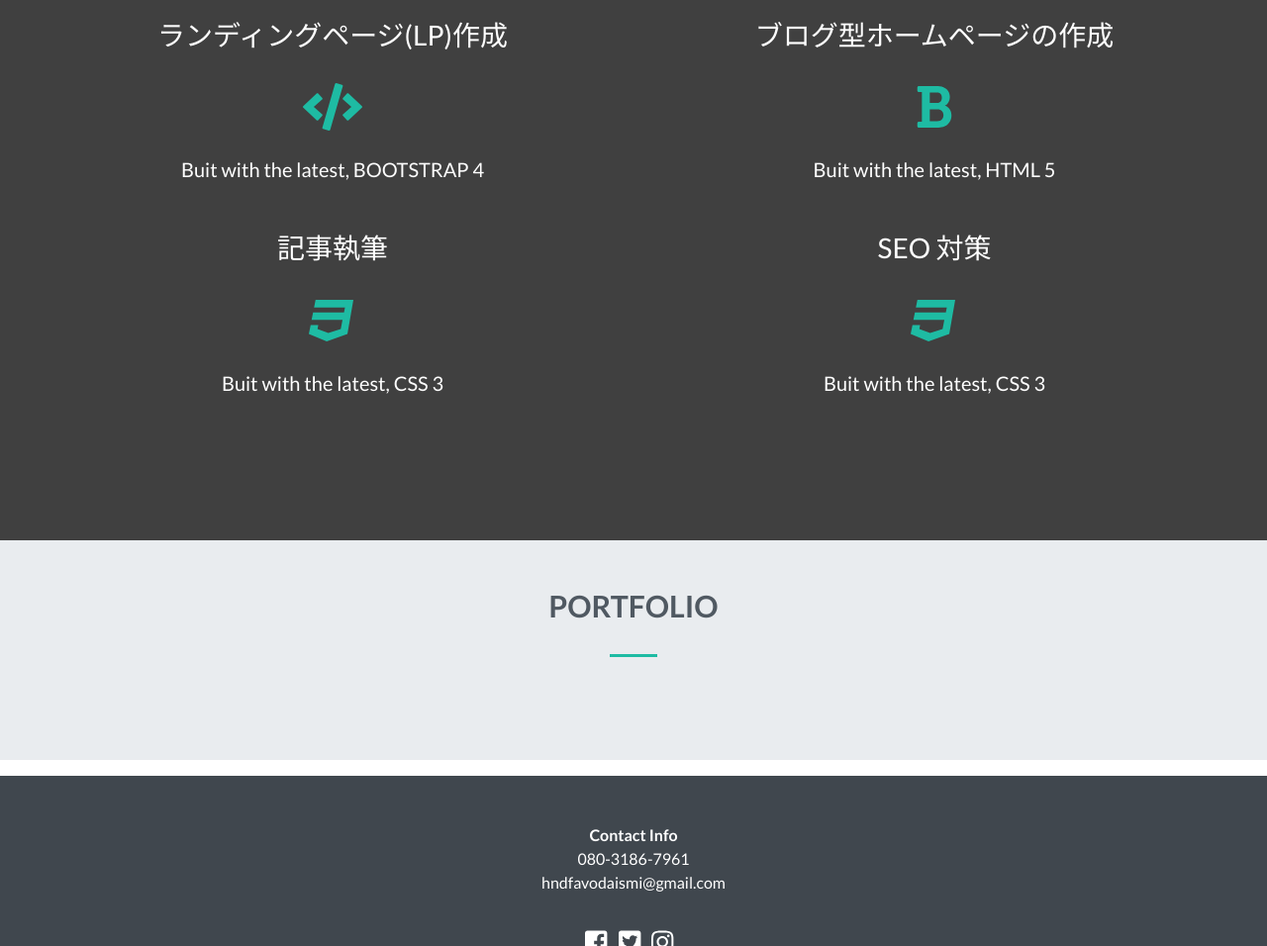
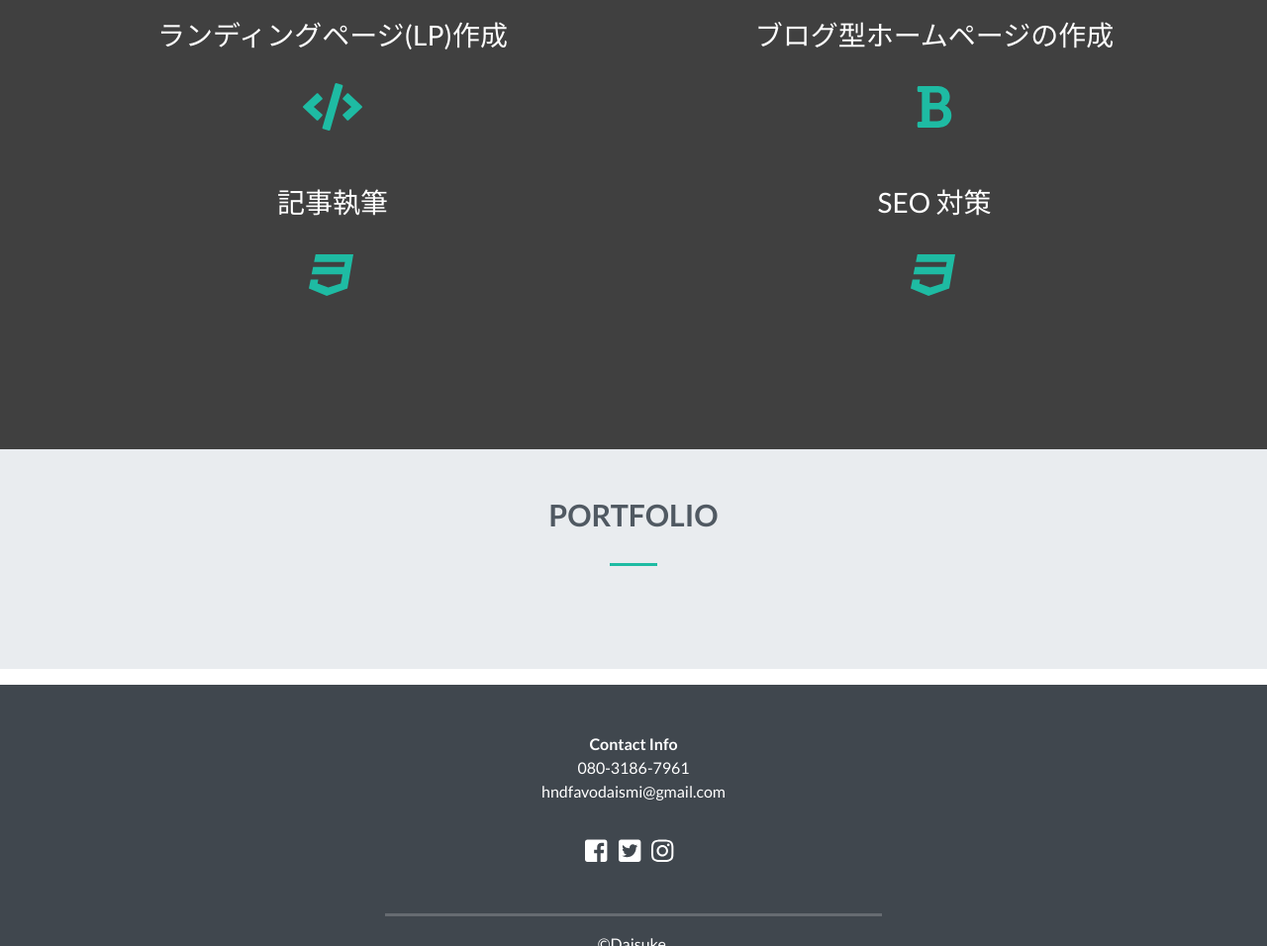
Before and after one commit to Bigeight-8/Portfolio, a plain HTML site: page index.html in a window 1280 px wide. Shown: the part 1803-2759 px from the top of the page at 99% size. Drawn offline with Linux system fonts and the light colour scheme.

Commit message:
Update index.html

```diff
--- a/index.html
+++ b/index.html
@@ -129,7 +129,7 @@
 			<div class="feature">
 				<i class="fas fa-code fa-3x"></i>
 			</div>
-			<p class="lead">Buit with the latest, BOOTSTRAP 4</p>
+			<p class="lead"></p>
 		</div>
 
 		<div class="col-md-6">
@@ -137,7 +137,7 @@
 			<div class="feature">
 				<i class="fas fa-bold fa-3x"></i>
 			</div>
-			<p class="lead">Buit with the latest, HTML 5</p>
+			<p class="lead"></p>
 		</div>
 
 		<div class="col-md-6">
@@ -145,7 +145,7 @@
 			<div class="feature">
 				<i class="fab fa-css3 fa-3x"></i>
 			</div>
-			<p class="lead">Buit with the latest, CSS 3</p>
+			<p class="lead"></p>
 		</div>
 
 		<div class="col-md-6">
@@ -153,7 +153,7 @@
 			<div class="feature">
 				<i class="fab fa-css3 fa-3x"></i>
 			</div>
-			<p class="lead">Buit with the latest, CSS 3</p>
+			<p class="lead"></p>
 		</div>
 	</div>
 
```
